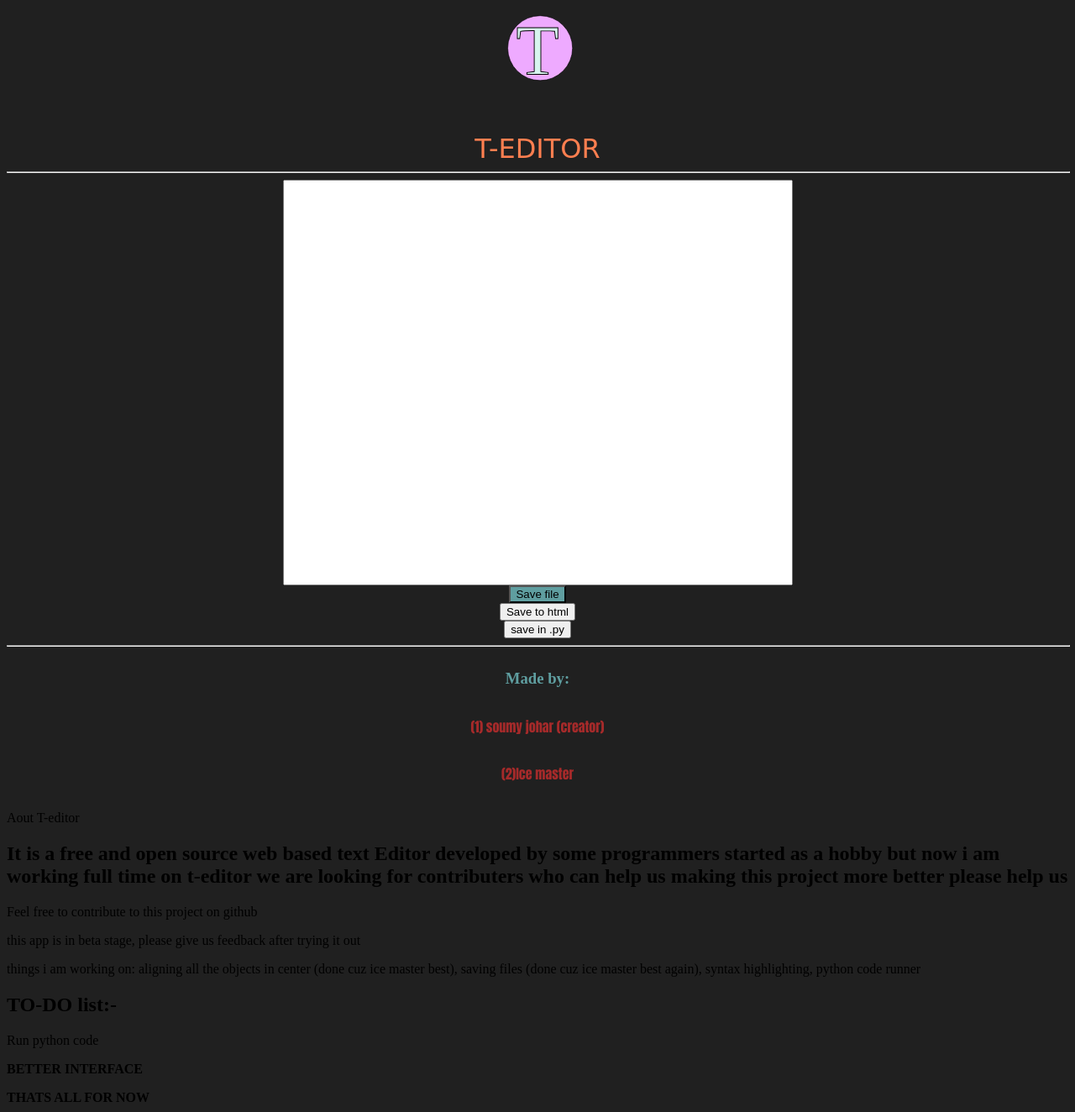
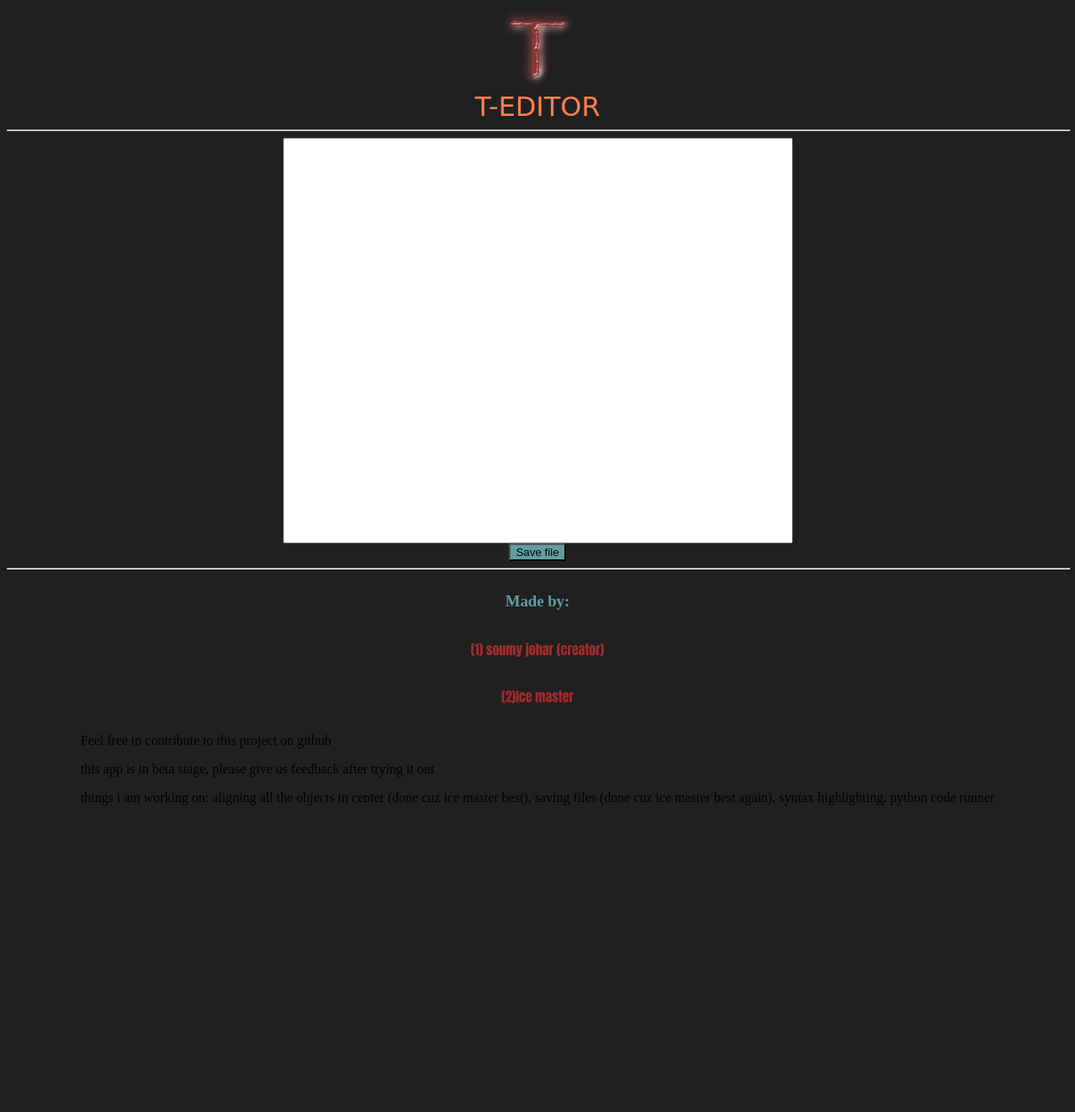
Before and after one commit to soumy-a11/T-editor_main, a plain HTML site: page index.html in a window 1280 px wide. Shown: the whole page at 84% size. After the commit the page ends 983 px from the top, so only its background shows below. Drawn offline with Linux system fonts and the light colour scheme.

Commit message:
Add files via upload

```diff
--- a/index.html
+++ b/index.html
@@ -21,30 +21,22 @@
 </head>
 
 <body class="whole">
-    <img src="LOGO.svg" width="150" height="150" align="right">
+    <img src="LOGO.png" width="100" height="100" align="right">
     <header style="align-self:center ; font-family: cursive; color: coral; font-size: xx-large;">T-EDITOR</header>
     <hr width="100%"></hr>
     <textarea style="margin: 0px; width: 601px; height: 477px;color: rgb(83, 83, 85); fill: darkblue;resize: none;" id='textarea'></textarea>
     <button class="sojo" id="btnSave">Save file</button>
-    <button id="html">Save to html</button>
-    <button id="save python">save in .py</button>
     <hr width="100%"></hr>
     <h3 style="color: cadetblue;">Made by:</h3>
     <p style="font-family: Impact; color: brown; size: 2px;">(1) soumy johar (creator)</p>
       <p style="font-family: Impact; color: brown; size: 2px;">(2)Ice master</p>
     <section>
-        <P>Aout T-editor</P>
-        <h1>It is a free and open source web based text Editor developed by some programmers started as a hobby but now i am working full time on t-editor we are looking for contributers who can help us making this project more better please help us</h1>
     <p>Feel free to contribute to this project on github</p>
     <p>this app is in beta stage, please give us feedback after trying it out</p>
         <p>things i am working on: aligning all the objects in center (done cuz ice master best), saving files (done cuz ice master best again), syntax highlighting, python
             code
             runner
         </p>
-        <h1>TO-DO list:-</h1>
-        <p>Run python code</p>
-        <p><B>BETTER INTERFACE</B> </p>
-        <B>THATS ALL FOR NOW</B>
     </section>
     <script>
         const downloadToFile = (content, filename, contentType) => {
@@ -63,14 +55,6 @@
 
             downloadToFile(textArea.value, 'text.txt', 'text/plain');
         });
-        document.getElementById('html').addEventListener('click' ,()=>{
-            const textArea = document.querySelector('#textarea');
-            downloadToFile(textArea.value,'index.html','text/plain');
-        });
-        document.getElementById('save python').addEventListener('click', ( )=>{
-            const textArea = document.querySelector('#textarea');
-            downloadToFile(textArea.value,'main.py','text/plain') ;
-        });
     </script>
 </body>
 </html>
```
